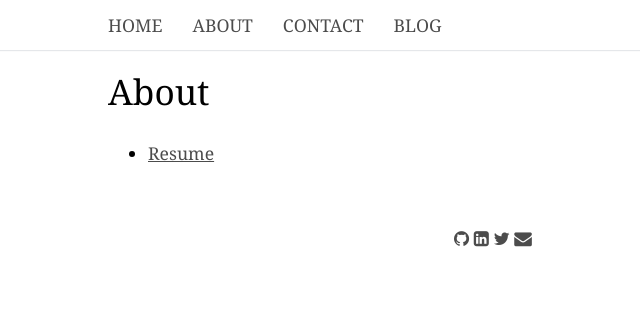
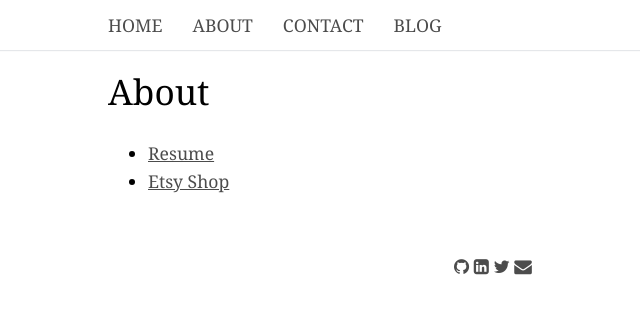
Before and after one commit to CallaJun/CallaJun.github.io, a Jekyll site: the page built from _pages/01_about.md, in a window 1280 px wide. Shown: the top 314 px of the page, without its empty margins (147-787 px from the left). Built offline with Jekyll 4.4.1, drawn with Linux system fonts in a browser that asks for light colours; some web fonts are replaced.

Commit message:
Added shop

```diff
--- a/_pages/01_about.md
+++ b/_pages/01_about.md
@@ -5,3 +5,4 @@ permalink: /about/
 ---
 
 * [Resume](/Calla_Carter_Resume_V3.pdf)
+* [Etsy Shop](https://www.etsy.com/shop/Cloversea)
```
Also changed, not shown: 2 other files.
